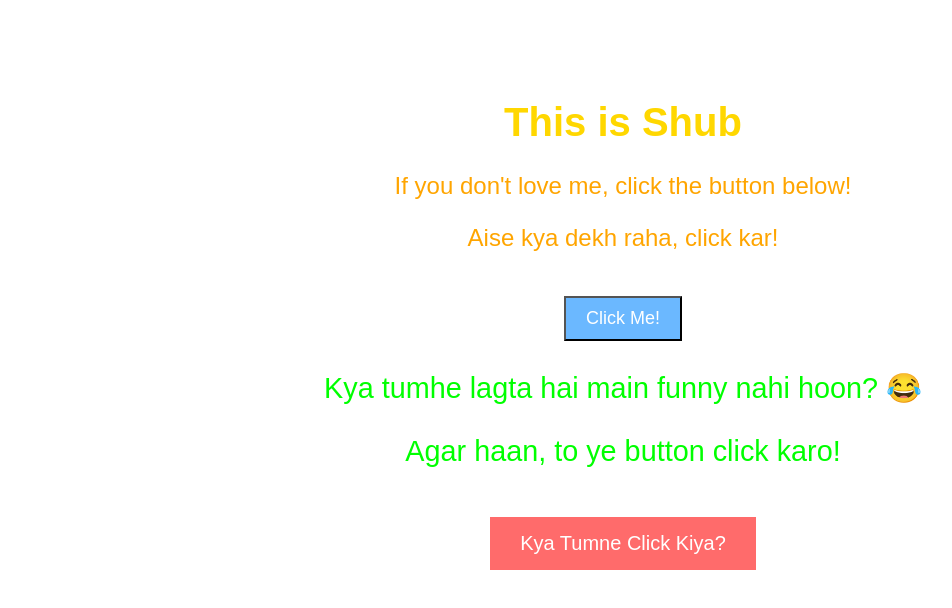
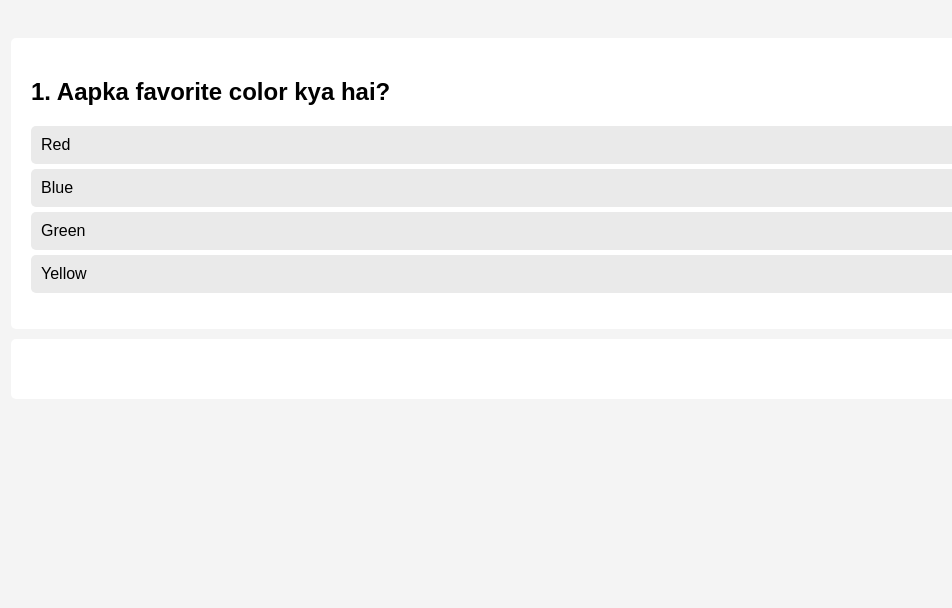
Before and after one commit to IDFCuser69/ShubhXD, a plain HTML site: page index.html in a window 1280 px wide. Shown: the whole page, without its empty margins (17-969 px from the left). Drawn offline with Linux system fonts and the light colour scheme.

Commit message:
Update index.html

```diff
--- a/index.html
+++ b/index.html
@@ -3,82 +3,191 @@
 <head>
     <meta charset="UTF-8">
     <meta name="viewport" content="width=device-width, initial-scale=1.0">
-    <title>Prank Website</title>
+    <title>Simple Quiz</title>
     <style>
         body {
             font-family: Arial, sans-serif;
-            background-image: url('background.jpg'); /* Replace with your image URL */
-            background-size: cover; /* Cover the entire background */
-            background-position: center; /* Center the image */
-            text-align: center;
-            margin-top: 100px;
-            color: white; /* Text color for better visibility */
+            background-color: #f4f4f4;
+            padding: 20px;
         }
-        h1 {
-            color: #FFD700; /* Golden color */
-            font-size: 2.5em; /* Bigger font size */
+        .question {
+            background: #fff;
+            padding: 20px;
+            border-radius: 5px;
+            margin: 10px 0;
         }
-        p {
-            color: #FFA500; /* Orange color */
-            font-size: 1.5em; /* Bigger font size */
+        .options {
+            list-style-type: none;
+            padding: 0;
         }
-        .prank-btn {
-            padding: 15px 30px;
-            background-color: rgba(255, 71, 71, 0.8); /* Semi-transparent red */
-            color: white;
-            border: none;
+        .options li {
+            background: #eaeaea;
+            margin: 5px 0;
+            padding: 10px;
+            border-radius: 5px;
             cursor: pointer;
-            font-size: 20px;
-            transition: all 0.3s; /* Smooth transition */
-            margin-top: 20px; /* Space above button */
         }
-        .prank-btn:hover {
-            background-color: #ff0000; /* Red color on hover */
-            transform: scale(1.1); /* Button size increase on hover */
-        }
-        .disappearing-btn {
+        #next-button {
+            display: none;
             margin-top: 20px;
-            display: inline-block;
-            padding: 10px 20px;
-            background-color: rgba(71, 167, 255, 0.8); /* Semi-transparent blue */
-            color: white;
-            cursor: pointer;
-            font-size: 18px;
-        }
-        .funny-text {
-            color: #00FF00; /* Bright green for funny text */
-            font-size: 1.8em; /* Slightly bigger font size */
-            margin-top: 30px; /* Space above funny text */
         }
     </style>
 </head>
 <body>
-
-    <h1>This is Shub</h1>
-    <p>If you don't love me, click the button below!</p>
-    <p>Aise kya dekh raha, click kar!</p>
-
-    <button class="disappearing-btn" id="disappearingBtn">Click Me!</button>
-    <p class="funny-text">Kya tumhe lagta hai main funny nahi hoon? 😂</p>
-    <p class="funny-text">Agar haan, to ye button click karo!</p>
-
-    <button class="prank-btn" onclick="alert('You got pranked!')">Kya Tumne Click Kiya?</button>
+    <div id="quiz-container">
+        <div class="question">
+            <h2 id="question-text"></h2>
+            <ul class="options" id="options-list"></ul>
+        </div>
+        <button id="next-button">Next Question</button>
+    </div>
 
     <script>
-        const disappearingBtn = document.getElementById('disappearingBtn');
+        const questions = [
+            {
+                question: "1. Aapka favorite color kya hai?",
+                options: ["Red", "Blue", "Green", "Yellow"],
+            },
+            {
+                question: "2. Aapka favorite food kya hai?",
+                options: ["Pasta", "Biryani", "Pizza", "Salad"],
+            },
+            {
+                question: "3. Aapka favorite animal kya hai?",
+                options: ["Dog", "Cat", "Elephant", "Tiger"],
+            },
+        ];
 
-        disappearingBtn.addEventListener('mouseover', function() {
-            const randomX = Math.random() * (window.innerWidth - 100);
-            const randomY = Math.random() * (window.innerHeight - 50);
-            disappearingBtn.style.position = 'absolute';
-            disappearingBtn.style.left = randomX + 'px';
-            disappearingBtn.style.top = randomY + 'px';
+        let currentQuestionIndex = 0;
+
+        function loadQuestion() {
+            const questionElement = document.getElementById("question-text");
+            const optionsList = document.getElementById("options-list");
+            const nextButton = document.getElementById("next-button");
+
+            questionElement.innerText = questions[currentQuestionIndex].question;
+            optionsList.innerHTML = ""; // Clear previous options
+
+            questions[currentQuestionIndex].options.forEach((option) => {
+                const li = document.createElement("li");
+                li.innerText = option;
+                li.addEventListener("click", () => {
+                    nextButton.style.display = "block"; // Show next button
+                });
+                optionsList.appendChild(li);
+            });
+
+            nextButton.style.display = "none"; // Hide next button initially
+        }
+
+        document.getElementById("next-button").addEventListener("click", () => {
+            currentQuestionIndex++;
+            if (currentQuestionIndex < questions.length) {
+                loadQuestion();
+            } else {
+                alert("Quiz Complete!"); // Quiz completion message
+                currentQuestionIndex = 0; // Reset for next round
+                loadQuestion(); // Reload first question
+            }
         });
 
-        setTimeout(() => {
-            alert('You just got pranked!');
-        }, 5000);
+        loadQuestion(); // Load the first question
     </script>
+</body>
+</html><!DOCTYPE html>
+<html lang="en">
+<head>
+    <meta charset="UTF-8">
+    <meta name="viewport" content="width=device-width, initial-scale=1.0">
+    <title>Simple Quiz</title>
+    <style>
+        body {
+            font-family: Arial, sans-serif;
+            background-color: #f4f4f4;
+            padding: 20px;
+        }
+        .question {
+            background: #fff;
+            padding: 20px;
+            border-radius: 5px;
+            margin: 10px 0;
+        }
+        .options {
+            list-style-type: none;
+            padding: 0;
+        }
+        .options li {
+            background: #eaeaea;
+            margin: 5px 0;
+            padding: 10px;
+            border-radius: 5px;
+            cursor: pointer;
+        }
+        #next-button {
+            display: none;
+            margin-top: 20px;
+        }
+    </style>
+</head>
+<body>
+    <div id="quiz-container">
+        <div class="question">
+            <h2 id="question-text"></h2>
+            <ul class="options" id="options-list"></ul>
+        </div>
+        <button id="next-button">Next Question</button>
+    </div>
 
+    <script>
+        const questions = [
+            {
+                question: "1. Aapka favorite color kya hai?",
+                options: ["Red", "Blue", "Green", "Yellow"],
+            },
+            {
+                question: "2. Aapka favorite food kya hai?",
+                options: ["Pasta", "Biryani", "Pizza", "Salad"],
+            },
+            {
+                question: "3. Aapka favorite animal kya hai?",
+                options: ["Dog", "Cat", "Elephant", "Tiger"],
+            },
+        ];
+
+        let currentQuestionIndex = 0;
+
+        function loadQuestion() {
+            const questionElement = document.getElementById("question-text");
+            const optionsList = document.getElementById("options-list");
+            const nextButton = document.getElementById("next-button");
+
+            questionElement.innerText = questions[currentQuestionIndex].question;
+            optionsList.innerHTML = ""; // Clear previous options
+
+            questions[currentQuestionIndex].options.forEach((option) => {
+                const li = document.createElement("li");
+                li.innerText = option;
+                li.addEventListener("click", () => {
+                    nextButton.style.display = "block"; // Show next button
+                });
+                optionsList.appendChild(li);
+            });
+
+            nextButton.style.display = "none"; // Hide next button initially
+        }
+
+        document.getElementById("next-button").addEventListener("click", () => {
+            currentQuestionIndex++;
+            if (currentQuestionIndex < questions.length) {
+                loadQuestion();
+            } else {
+                alert("Quiz Complete!"); // Quiz completion message
+                currentQuestionIndex = 0; // Reset for next round
+                loadQuestion(); // Reload first question
+            }
+        });
+
+        loadQuestion(); // Load the first question
+    </script>
 </body>
 </html>
```
